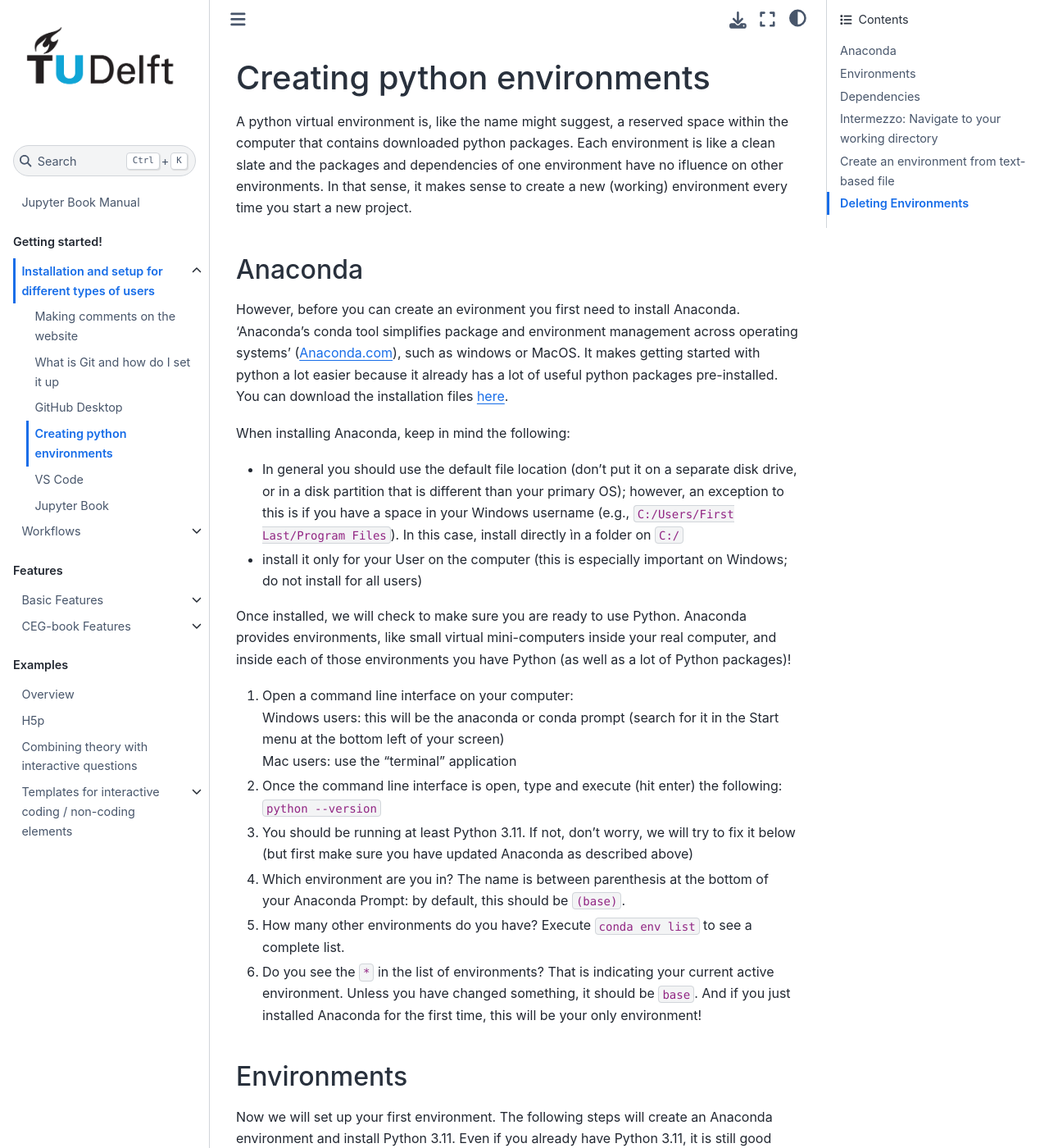
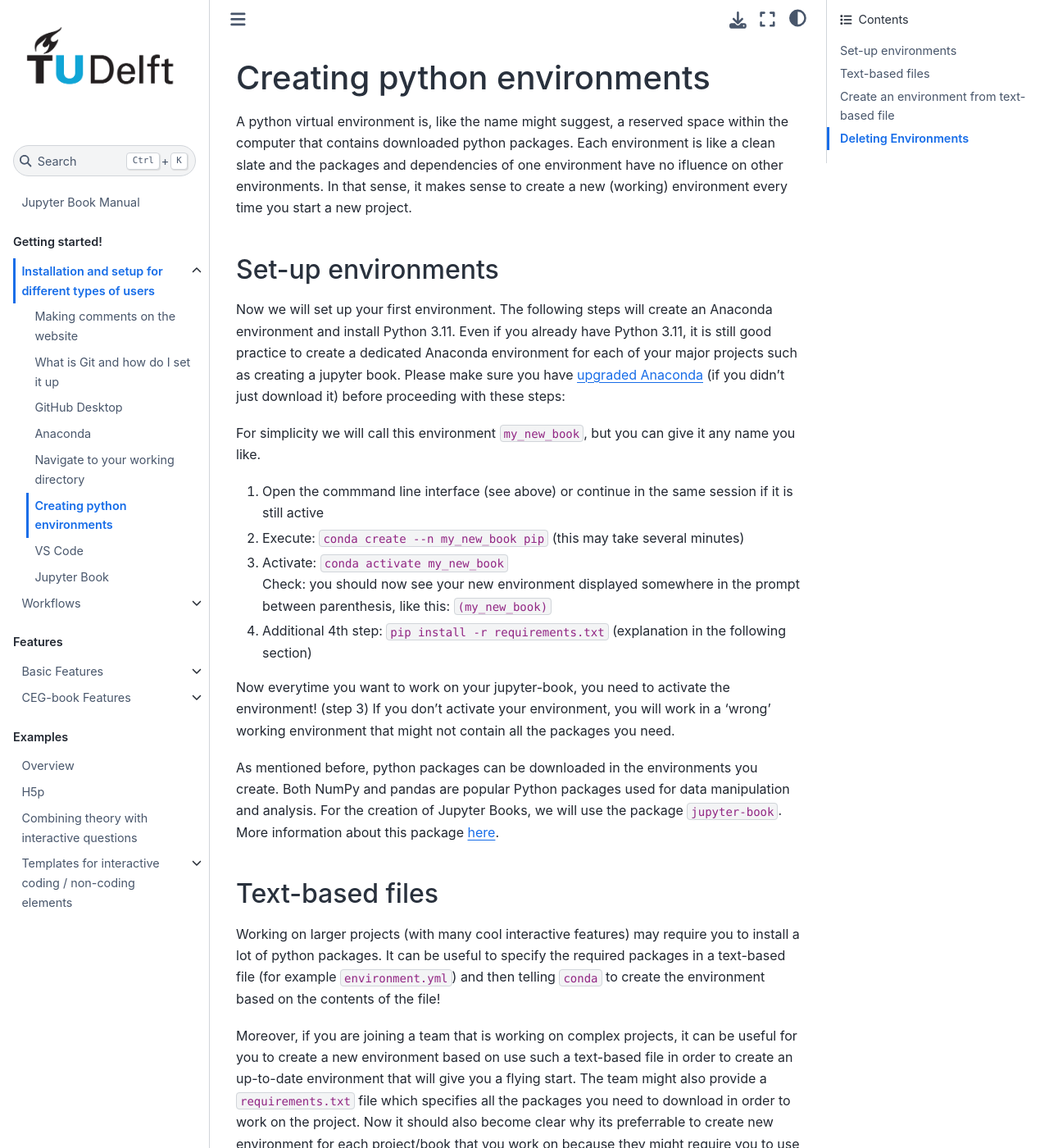
Before and after one commit to TeachBooks/mirror_teachbook_manual, a Jupyter Book: the page built from book/installation-and-setup/environments.md, in a window 1280 px wide and 1400 px high. Shown: the whole window at 82% size. Built offline with Jupyter Book 1.0.4 settings and Sphinx 7.4.7 and the Sphinx Book theme 1.1.4, drawn with Linux system fonts in a browser that asks for light colours; pages that are not in the unit, such as notebooks, are missing from menus; comment, search, counter and statistics services are not loaded; some of the changed text lies outside the part shown.

Commit message:
environments update

`````diff
--- a/book/_toc.yml
+++ b/book/_toc.yml
@@ -9,6 +9,8 @@
       - file: installation-and-setup/extension
       - file: installation-and-setup/git-setup
       - file: installation-and-setup/git-hub-desktop
+      - file: installation-and-setup/anaconda
+      - file: installation-and-setup/working-directory
       - file: installation-and-setup/environments
       - file: installation-and-setup/vscode-setup
       - file: installation-and-setup/jupyter-book-setup
--- a/book/installation-and-setup/environments.md
+++ b/book/installation-and-setup/environments.md
@@ -2,43 +2,52 @@
 
 A python virtual environment is, like the name might suggest, a reserved space within the computer that contains downloaded python packages. Each environment is like a clean slate and the packages and dependencies of one environment have no ifluence on other environments. In that sense, it makes sense to create a new (working) environment every time you start a new project.
 
-## Anaconda
+## Set-up environments
 
-However, before you can create an evironment you first need to install Anaconda. 'Anaconda's conda tool simplifies package and environment management across operating systems' (Anaconda.com), such as windows or MacOS. It makes getting started with python a lot easier because it already has a lot of useful python packages pre-installed. You can download the installation files [here](https://www.anaconda.com/download).
-
-When installing Anaconda, keep in mind the following:
-
-- In general you should use the default file location (don’t put it on a separate disk drive, or in a disk partition that is different than your primary OS); however, an exception to this is if you have a space in your Windows username (e.g., `C:/Users/First Last/Program Files`). In this case, install directly ìn a folder on `C:/`
-
-- install it only for your User on the computer (this is especially important on Windows; do not install for all users)
-
-Once installed, we will check to make sure you are ready to use Python. Anaconda provides environments, like small virtual mini-computers inside your real computer, and inside each of those environments you have Python (as well as a lot of Python packages)!
-
-1. Open a command line interface on your computer:
-<br>Windows users: this will be the anaconda or conda prompt (search for it in the Start menu at the bottom left of your screen)
-<br>Mac users: use the “terminal” application
-2. Once the command line interface is open, type and execute (hit enter) the following: `python --version`
-3. You should be running at least Python 3.11. If not, don’t worry, we will try to fix it below (but first make sure you have updated Anaconda as described above)
-4. Which environment are you in? The name is between parenthesis at the bottom of your Anaconda Prompt: by default, this should be `(base)`.
-5. How many other environments do you have? Execute `conda env list` to see a complete list.
-6. Do you see the `*` in the list of environments? That is indicating your current active environment. Unless you have changed something, it should be `base`. And if you just installed Anaconda for the first time, this will be your only environment!
-
-## Environments
-
-Now we will set up your first environment. The following steps will create an Anaconda environment and install Python 3.11. Even if you already have Python 3.11, it is still good practice to create a dedicated Anaconda environment for each of your major projects such as creating a jupyter book. Please make sure you have [upgraded Anaconda](https://docs.anaconda.com/free/anaconda/install/update-version/) before proceeding with these steps:
+Now we will set up your first environment. The following steps will create an Anaconda environment and install Python 3.11. Even if you already have Python 3.11, it is still good practice to create a dedicated Anaconda environment for each of your major projects such as creating a jupyter book. Please make sure you have [upgraded Anaconda](https://docs.anaconda.com/free/anaconda/install/update-version/) (if you didn't just download it) before proceeding with these steps:
 
 For simplicity we will call this environment `my_new_book`, but you can give it any name you like.
 
 1. Open the commmand line interface (see above) or continue in the same session if it is still active
-2. Execute: `conda create -n my_new_book python=3.11 anaconda` (this may take several minutes)
+2. Execute: `conda create --n my_new_book pip` (this may take several minutes)
 3. Activate: `conda activate my_new_book`
 <br> Check: you should now see your new environment displayed somewhere in the prompt between parenthesis, like this: `(my_new_book)`
 
-Now everytime you want to work on your jupyter-book, you need to activate the environment! (step 3)
+4. Additional 4th step: `pip install -r requirements.txt` (explanation in the following section)
 
-As mentioned before, python packages can be downloaded in the environments you create. Both NumPy and pandas are popular Python packages used for data manipulation and analysis. For the creation of Jupyter Books, we will use the package jupyter-book. More information about this package [here](jupyter-book-setup.md).
+Now everytime you want to work on your jupyter-book, you need to activate the environment! (step 3) If you don't activate your environment, you will work in a 'wrong' working environment that might not contain all the packages you need.
 
-## Dependencies
+As mentioned before, python packages can be downloaded in the environments you create. Both NumPy and pandas are popular Python packages used for data manipulation and analysis. For the creation of Jupyter Books, we will use the package `jupyter-book`. More information about this package [here](jupyter-book-setup.md).
+
+## Text-based files
+
+Working on larger projects (with many cool interactive features) may require you to install a lot of python packages. It can be useful to specify the required packages in a text-based file (for example `environment.yml`) and then telling `conda` to create the environment based on the contents of the file!
+
+Moreover, if you are joining a team that is working on complex projects, it can be useful for you to create a new environment based on use such a text-based file in order to create an up-to-date environment that will give you a flying start. The team might also provide a `requirements.txt` file which specifies all the packages you need to download in order to work on the project. Now it should also become clear why its preferrable to create new environment for each project/book that you work on because they might require you to use different packages!
+
+Here's an example of what a `requirements.txt` file might look like.
+
+```
+jupyter-book
+sphinx-inline-tabs
+jupyterlite-xeus-python
+jupyterlite-sphinx
+
+--extra-index-url https://gitlab.tudelft.nl/api/v4/projects/11239/packages/pypi/simple
+sphinx-thebe == 0.2.1000
+--extra-index-url https://gitlab.tudelft.nl/api/v4/projects/17983/packages/pypi/simple
+jupyterbook_patches == 0.1.2
+download_link_replacer @ git+https://gitlab.tudelft.nl/mude/sphinx-download-link-replacer@dlr-0.1.2
+```
+This file needs to be manually updated by the team everytime a new package is required. It will be useful to routinely update the packages in your environment by downloading the required packages again.
+
+This can be done by typing the following in your terminal (in the right environment): `pip install -r requirements.txt`.
+
+**Note that the TeachBooks team works with these `requirements.txt` files which makes this an essential step in the set-up of your environment!**
+
+```{note}
+
+### Dependencies
 
 Unfortunately, each of these packages are themselves require a number of different packages to function properly. To see this, try executing the following command in your Anaconda prompt or terminal. You can also try it for `(base)`.
 
@@ -46,35 +55,8 @@
 
 You should see a long list of packages. Do you remember installing all of them with `conda install` or `pip install`? You shouldn't---but where did they come from? Many of them are packages required by the packages that you _did_ specifically install. These packages are called _dependencies_, and are necessary to make your Python packages function as expected. When you run `conda install numpy`, for example, `conda` checks all of the dependent packages that are needed and makes sure they are also provided in the `environment` that is being created. In reality, this is simply a folder on your computer with all of the `*.py` files stored in it. This _package management_ is what `conda` and `pip` are really doing when you run them with an `install` command. It also checks that it has a suitable _version_ of each dependency; this is why it sometime takes a long time to install a package Unfortunately, this means that as you add more packages to a particular environment, it gets more and more difficult to make sure everything works well together. Luckily, there is a practical solution: create new environments for specific projects to make sure the proper packages can function properly!
 
-## Intermezzo: Navigate to your working directory
-You will need to know this for the following steps.
-
-The essential command is `cd FILE_PATH`, which will navigate the terminal window to the directory at `FILE_PATH`. Note that although cd works on both Windows and Mac, many command line commands are different between the two..
-
-````{tab} Windows
-1. Open the folder you wish to use as your working directory in the File Explorer
-2. In the bar near the top you will see the folder address; you may need to click in the window to see the file path (i.e., the tree of folders separated by forward slashes, `/`)
-3. Select the entire path and copy it (CTRL+C or right-click, “copy address as text”)
-4. You can now paste this path into the Anaconda Prompt after the `cd` command
-5. Confirm you are in the right place by inspecting the path listed in your prompt (it should typically start with be `C:\ ...` and end wit `>`)
-6. You can also inspect the contents of the directory by executing `dir`
-
-````
-````{tab} Mac
-
-1. Find the folder you wish to use as your working directory
-2. Right-click and select Get Info
-3. Hold down the Alt (Option) key; the menu items will change\
-4. Select Copy … As Pathname
-5. You can now paste this path into the Terminal after the `cd` command
-6. Confirm you are in the right place by executing the command `pwd`
-7. You can also inspect the contents of the directory by executing ls (that’s a lower case “L”)
-8. Go here to see the source of this tip, along with screenshots.
-````
-
+```
 ## Create an environment from text-based file
-
-Working on larger projects (with many cool interactive features) may require you to install a lot of python packages. It can be useful to specify the required packages in a text-based file, and then telling `conda` to create the environment based on the contents of the file! Moreover, if you are joining a team that is working on complex projects, it can be useful for you to create a new environment based on use such a text-based file in order to create an up-to-date environment that will give you a flying start.
 
 If you want to create a file listing the required packages yourself, you can do it by creating a file with the following file extension: the `*.yml` file (pronounced "yah-mul"). It is a text-readable file, that stands for "Yet another Markup Language." This is one of _many_ types of files that use a particular type of text formatting to give a computer specific instructions. It is very similar to the way Markdown formatting works.
 
`````
Also changed, not shown: book/installation-and-setup/anaconda.md (added, +20 -0 lines), book/installation-and-setup/overview.md (+6 -6 lines), book/installation-and-setup/working-directory.md (added, +25 -0 lines), book/installation-and-setup/figures/type 1.jpg (added), book/installation-and-setup/figures/type 2.jpg (added), book/installation-and-setup/figures/type 5.jpg (added).
